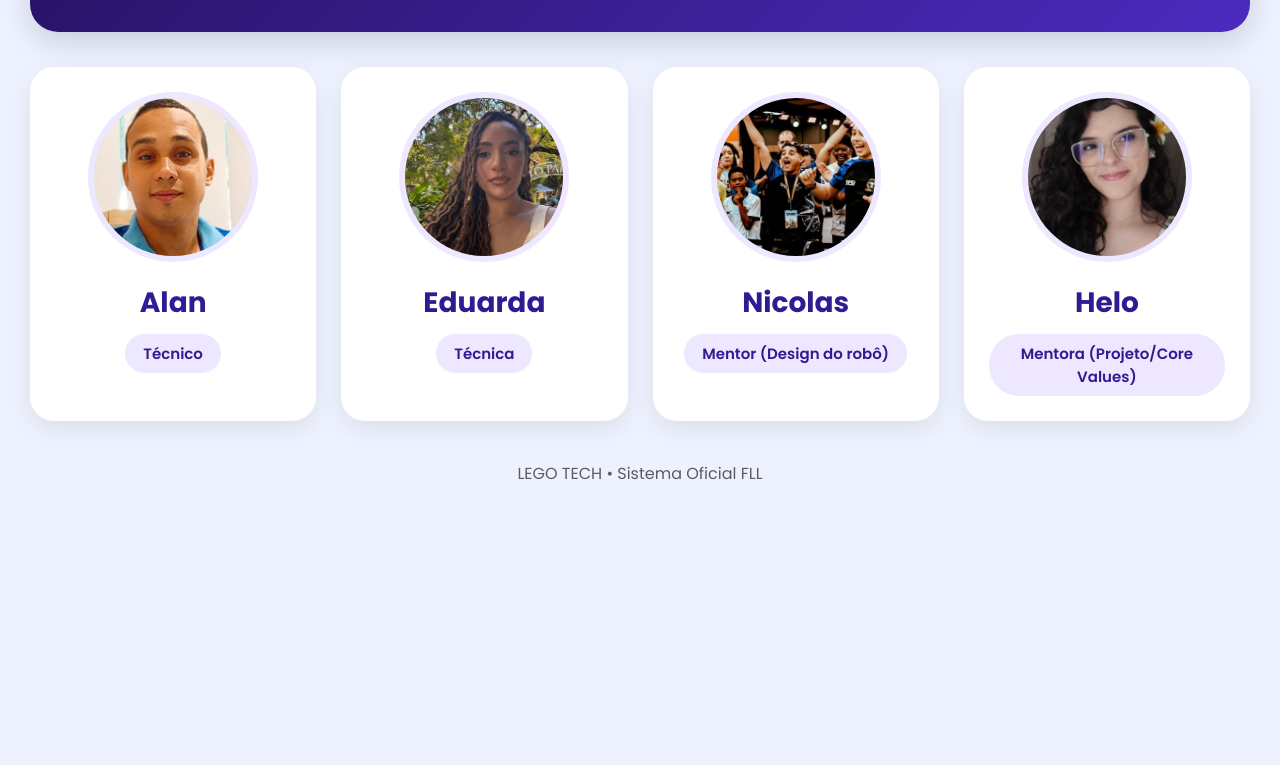
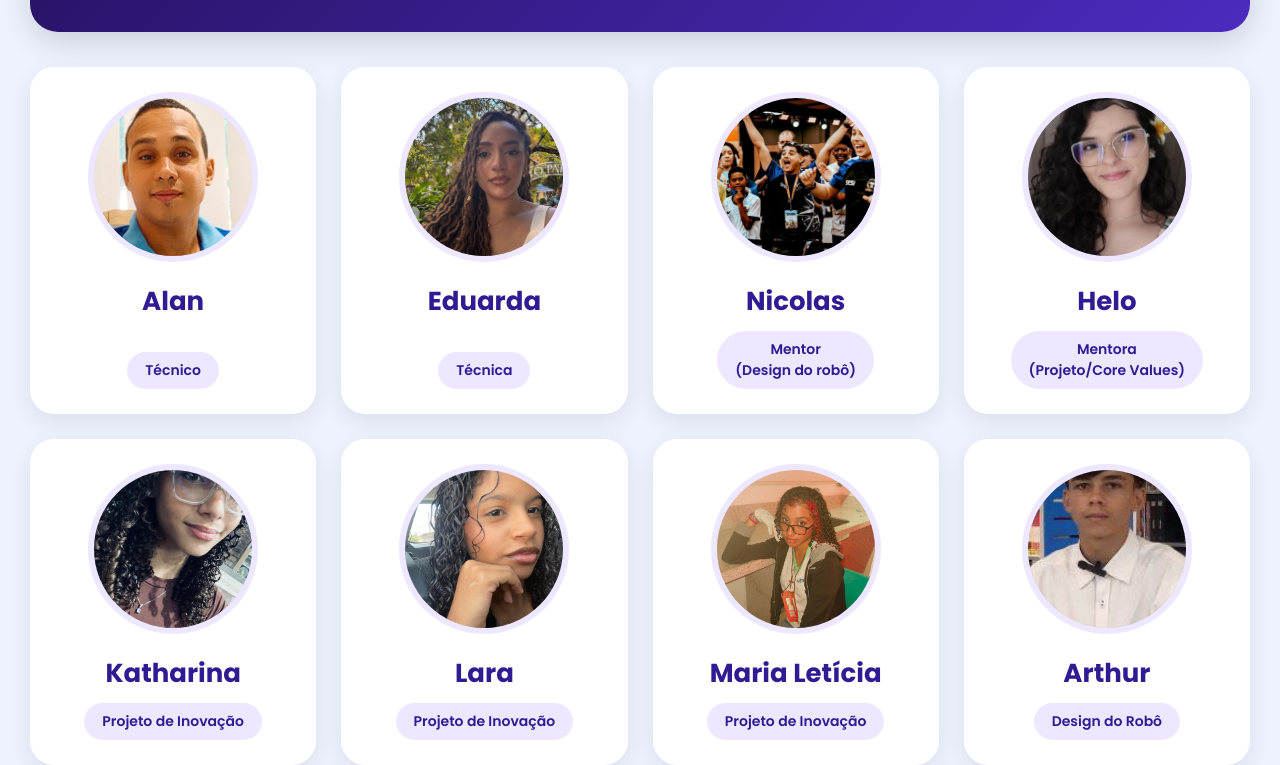
Before and after one commit to Nini85/robotica-site, a plain HTML site: page equipe.html in a window 1280 px wide. Shown: the part 188-953 px from the top of the page. Before the commit the page ends 800 px from the top, so only its background shows below. Drawn offline with Linux system fonts and the light colour scheme.

Commit message:
atualização

```diff
--- a/equipe.html
+++ b/equipe.html
@@ -11,131 +11,141 @@
     <link href="https://fonts.googleapis.com/css2?family=Poppins:wght@300;400;500;600;700&display=swap" rel="stylesheet">
 
     <style>
-
-*{
-margin:0;
-padding:0;
-box-sizing:border-box;
-font-family:'Poppins',sans-serif;
+        * {
+            margin: 0;
+            padding: 0;
+            box-sizing: border-box;
+            font-family: 'Poppins', sans-serif;
         }
 
-body{
-background:#eef2ff;
-padding:30px;
-color:#1e1e1e;
+        body {
+            background: #eef2ff;
+            padding: 30px;
+            color: #1e1e1e;
         }
 
-.container{
-max-width:1300px;
-margin:auto;
+        .container {
+            max-width: 1300px;
+            margin: auto;
         }
 
-.header{
-background:linear-gradient(135deg,#25115f,#4b2bbf);
-padding:35px;
-border-radius:28px;
-color:white;
-display:flex;
-justify-content:space-between;
-align-items:center;
-margin-bottom:35px;
-box-shadow:0 10px 30px rgba(0,0,0,0.15);
+        .header {
+            background: linear-gradient(135deg, #25115f, #4b2bbf);
+            padding: 35px;
+            border-radius: 28px;
+            color: white;
+            display: flex;
+            justify-content: space-between;
+            align-items: center;
+            margin-bottom: 35px;
+            box-shadow: 0 10px 30px rgba(0, 0, 0, 0.15);
         }
 
-.header h1{
-font-size:45px;
-margin-bottom:10px;
+        .header h1 {
+            font-size: 45px;
+            margin-bottom: 10px;
         }
 
-.header p{
-font-size:17px;
-opacity:0.9;
+        .header p {
+            font-size: 17px;
+            opacity: 0.9;
         }
 
-.header img{
-width:180px;
+        .header img {
+            width: 180px;
+            height: auto;
+            object-fit: contain; /* Garante que o logo não distorça */
         }
 
-.grid{
-display:grid;
-grid-template-columns:repeat(auto-fit,minmax(260px,1fr));
-gap:25px;
+        /* GRID UNIFICADO: Todos os cartões no mesmo container para alinhar perfeitamente */
+        .grid {
+            display: grid;
+            grid-template-columns: repeat(auto-fit, minmax(260px, 1fr));
+            gap: 25px;
+            margin-bottom: 35px;
         }
 
-.card{
-background:white;
-padding:25px;
-border-radius:24px;
-box-shadow:0 8px 25px rgba(0,0,0,0.08);
-text-align:center;
-transition:0.3s;
+        .card {
+            background: white;
+            padding: 25px;
+            border-radius: 24px;
+            box-shadow: 0 8px 25px rgba(0, 0, 0, 0.08);
+            text-align: center;
+            transition: 0.3s;
+            display: flex;
+            flex-direction: column;
+            align-items: center;
         }
 
-.card:hover{
-transform:translateY(-5px);
+        .card:hover {
+            transform: translateY(-5px);
         }
 
-.foto{
-width:170px;
-height:170px;
-border-radius:50%;
-margin:auto;
-overflow:hidden;
-background:#dcdcff;
-display:flex;
-align-items:center;
-justify-content:center;
-margin-bottom:20px;
-border:6px solid #ede7ff;
+        .foto {
+            width: 170px;
+            height: 170px;
+            border-radius: 50%;
+            overflow: hidden;
+            background: #dcdcff;
+            margin-bottom: 20px;
+            border: 6px solid #ede7ff;
+            box-shadow: inset 0 0 10px rgba(0,0,0,0.05);
+
+            /* Mantém a imagem perfeitamente centralizada */
+            display: flex;
+            align-items: center;
+            justify-content: center;
         }
 
-.foto img{
-width:100%;
-height:100%;
-object-fit:cover;
+        /* CORREÇÃO DAS IMAGENS TRONXAS */
+        .foto img {
+            width: 100%;
+            height: 100%;
+            object-fit: cover; /* Corta as bordas sem esticar ou amassar o rosto */
+            object-position: center; /* Foca no centro da foto */
         }
 
-.nome{
-font-size:28px;
-font-weight:700;
-color:#311b92;
-margin-bottom:10px;
+        .nome {
+            font-size: 26px;
+            font-weight: 700;
+            color: #311b92;
+            margin-bottom: 10px;
         }
 
-.funcao{
-background:#ede7ff;
-display:inline-block;
-padding:8px 18px;
-border-radius:30px;
-font-size:15px;
-font-weight:600;
-color:#311b92;
+        .funcao {
+            background: #ede7ff;
+            display: inline-block;
+            padding: 8px 18px;
+            border-radius: 30px;
+            font-size: 14px;
+            font-weight: 600;
+            color: #311b92;
+            margin-top: auto; /* Alinha os botões embaixo se os nomes variarem de tamanho */
         }
 
-.footer{
-text-align:center;
-margin-top:40px;
-opacity:0.7;
+        .footer {
+            text-align: center;
+            margin-top: 40px;
+            padding-top: 20px;
+            border-top: 1px solid rgba(0, 0, 0, 0.05);
+            opacity: 0.7;
         }
 
-@media(max-width:800px){
-
-.header{
-flex-direction:column;
-text-align:center;
-gap:20px;
+        @media(max-width:800px) {
+            .header {
+                flex-direction: column;
+                text-align: center;
+                gap: 20px;
             }
 
-.header h1{
-font-size:36px;
+            .header h1 {
+                font-size: 36px;
             }
 
-.header img{
-width:150px;
+            .header img {
+                width: 150px;
             }
-
         }
-
     </style>
 </head>
 
@@ -143,102 +153,97 @@ width:150px;
 
     <div class="container">
 
-<!-- HEADER -->
-
         <div class="header">
-
             <div>
                 <h1>👥 Equipe LEGO TECH</h1>
                 <p>Integrantes oficiais da equipe FLL.</p>
             </div>
-
-<img src="WhatsApp_Image_2026-01-27_at_14.16.23-removebg-preview.png">
-
+            <img src="WhatsApp_Image_2026-01-27_at_14.16.23-removebg-preview.png" alt="Logo LEGO TECH">
         </div>
-
-<!-- GRID -->
 
         <div class="grid">
 
-<!-- ALAN -->
+            <div class="card">
+                <div class="foto">
+                    <img src="alan.jpeg" alt="Alan">
+                </div>
+                <div class="nome">Alan</div>
+                <div class="funcao">Técnico</div>
+            </div>
 
             <div class="card">
-
                 <div class="foto">
-<img src="alan.jpeg">
+                    <img src="duda.jpeg" alt="Eduarda">
+                </div>
+                <div class="nome">Eduarda</div>
+                <div class="funcao">Técnica</div>
             </div>
 
-<div class="nome">
-Alan
+            <div class="card">
+                <div class="foto">
+                    <img src="nicolas.jpeg" alt="Nicolas">
+                </div>
+                <div class="nome">Nicolas</div>
+                <div class="funcao">Mentor <br>(Design do robô)</div>
             </div>
 
-<div class="funcao">
-Técnico
+            <div class="card">
+                <div class="foto">
+                    <img src="Helo.jpeg" alt="Helo">
+                </div>
+                <div class="nome">Helo</div>
+                <div class="funcao">Mentora <br>(Projeto/Core Values)</div>
+            </div>
+
+            <div class="card">
+                <div class="foto">
+                    <img src="Katharina.jpeg" alt="Katharina">
+                </div>
+                <div class="nome">Katharina</div>
+                <div class="funcao">Projeto de Inovação</div>
+            </div>
+
+            <div class="card">
+                <div class="foto">
+                    <img src="lara.jpeg" alt="Lara">
+                </div>
+                <div class="nome">Lara</div>
+                <div class="funcao">Projeto de Inovação</div>
+            </div>
+
+            <div class="card">
+                <div class="foto">
+                    <img src="maria leticia.jpeg" alt="Maria Letícia">
+                </div>
+                <div class="nome">Maria Letícia</div>
+                <div class="funcao">Projeto de Inovação</div>
+            </div>
+
+            <div class="card">
+                <div class="foto">
+                    <img src="arthur.jpeg" alt="Arthur">
+                </div>
+                <div class="nome">Arthur</div>
+                <div class="funcao">Design do Robô</div>
+            </div>
+
+            <div class="card">
+                <div class="foto">
+                    <img src="isaac.jpeg" alt="Isaac">
+                </div>
+                <div class="nome">Isaac</div>
+                <div class="funcao">Design do Robô</div>
+            </div>
+
+            <div class="card">
+                <div class="foto">
+                    <img src="anny.jpeg" alt="Anny">
+                </div>
+                <div class="nome">Anny</div>
+                <div class="funcao">Design do Robô</div>
             </div>
 
         </div>
-
-<!-- EDUARDA -->
-
-<div class="card">
-
-<div class="foto">
-<img src="duda.jpeg">
-</div>
-
-<div class="nome">
-Eduarda
-</div>
-
-<div class="funcao">
-Técnica
-</div>
-
-</div>
-
-<!-- NICOLAS -->
-
-<div class="card">
-
-<div class="foto">
-<img src="nicolas.jpeg">
-</div>
-
-<div class="nome">
-Nicolas
-</div>
-
-<div class="funcao">
-Mentor
-(Design do robô)
-</div>
-
-</div>
-
-<!-- ISAAC -->
-
-
-<!-- HELO -->
-
-<div class="card">
-
-<div class="foto">
-<img src="Helo.jpeg">
-</div>
-
-<div class="nome">
-Helo
-</div>
-
-<div class="funcao">
-Mentora
-(Projeto/Core Values)
-</div>
-
-</div>
-</div>
-
-<!-- FOOTER -->
 
         <div class="footer">
             LEGO TECH • Sistema Oficial FLL
--- a/login/firebase.js
+++ b/firebase.js
@@ -77,7 +77,7 @@ status.innerHTML =
 setTimeout(()=>{
 
 window.location.href =
-'../index020.html';
+'../index02.html';
 
 },1000);
 
```
Also changed, not shown: index02.html (+1 -1 lines), package.json (deleted, +0 -24 lines), Katharina.jpeg (added), anny.jpeg (added), arthur.jpeg (added), index.html (renamed from login/index.html), lara.jpeg (added), login/dashboard.html (deleted), maria leticia.jpeg (added). Lines whose indentation alone changed are shown as unchanged.
